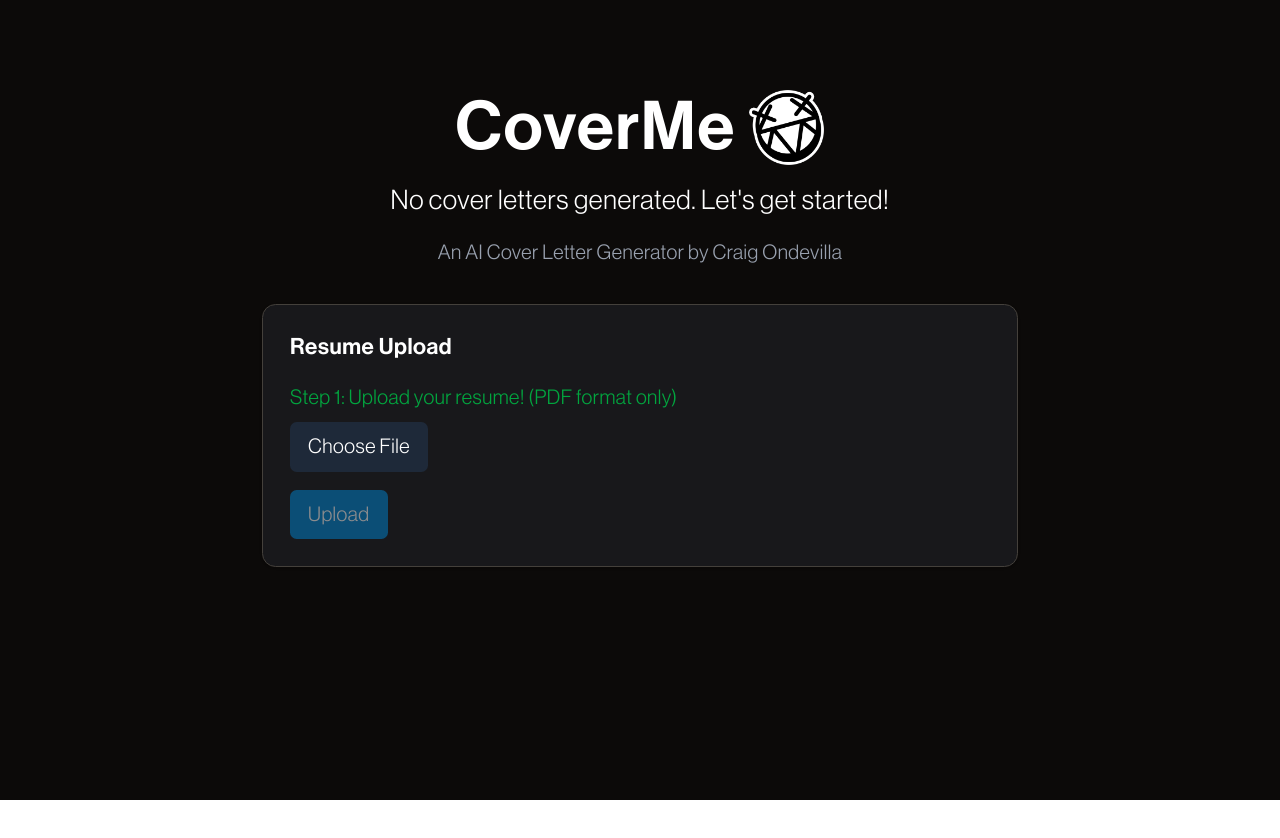
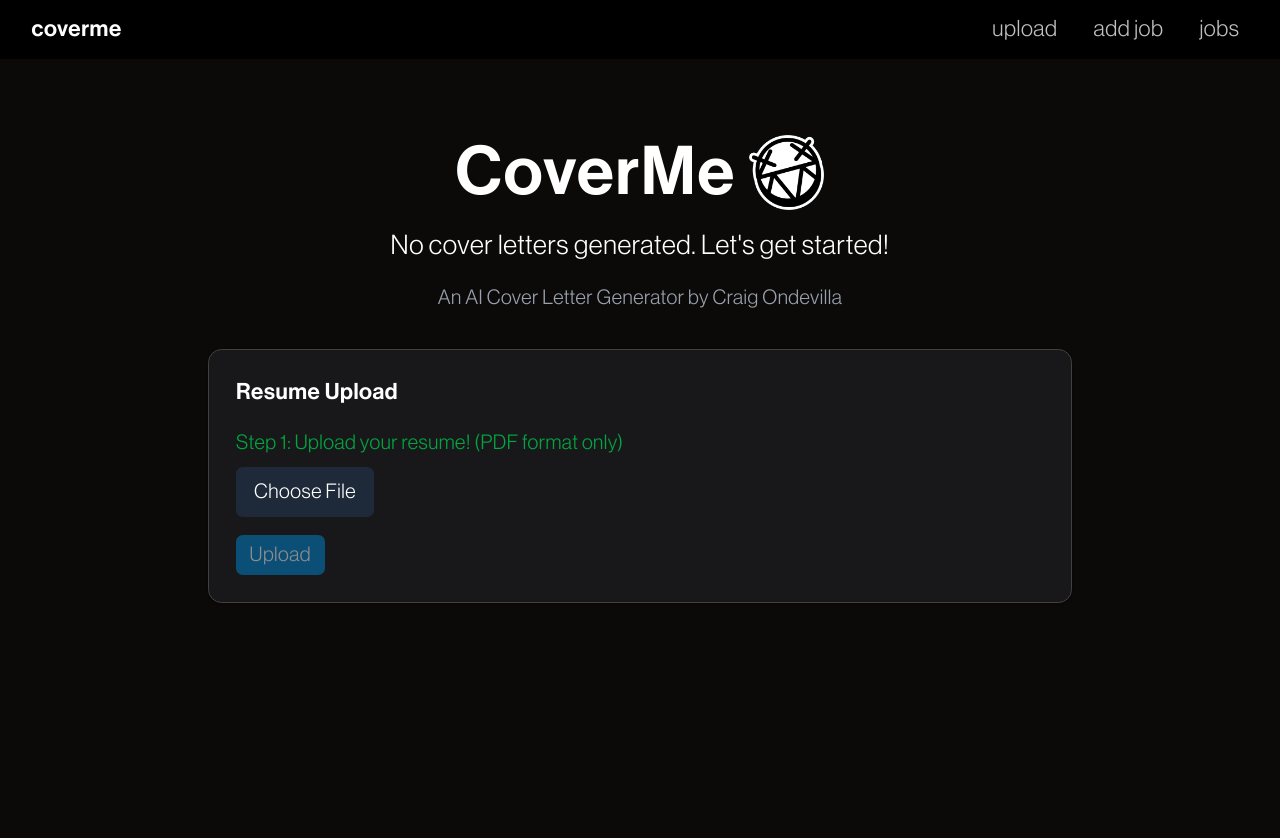
Before and after one commit to craigsterr/coverme, a Next.js app: page / in a window 1280 px wide. Shown: the top 838 px of the page. Before the commit the page ends 800 px from the top, so only its background shows below. Built offline with nearby package versions, Linux system fonts and the light colour scheme.

Commit message:
full name compatibility

```diff
--- a/app/globals.css
+++ b/app/globals.css
@@ -51,6 +51,11 @@ body {
 
 * {
   font-family: "Neue Haas Grotesk Display", sans-serif;
+  scroll-behavior: smooth;
+}
+
+.scrollbar-always {
+  overflow-y: scroll;
 }
 
 @layer base {
--- a/app/page.tsx
+++ b/app/page.tsx
@@ -6,6 +6,8 @@ import Hero from "@/components/custom/Hero";
 import Resume from "@/components/custom/Resume";
 import JobInput from "@/components/custom/JobInput";
 import JobList from "@/components/custom/JobList";
+import NavBar from "@/components/custom/NavBar";
+// import Footer from "@/components/custom/Footer";
 
 export default function Home() {
   type Job = {
@@ -20,9 +22,9 @@ export default function Home() {
   const [addNew, setAddNew] = useState<boolean>(false);
 
   const buttonStyle =
-    "px-4 py-2 bg-sky-600 text-white rounded-md hover:bg-sky-700 transition-all disabled:opacity-50 disabled:cursor-not-allowed";
+    "px-3 py-1 bg-sky-600 text-white rounded-md hover:bg-sky-700 transition-all disabled:opacity-50 disabled:cursor-not-allowed";
   const sectionCard =
-    "w-full max-w-2xl bg-zinc-900 border border-stone-700 rounded-xl p-6 shadow";
+    "w-full max-w-3xl bg-zinc-900 border border-stone-700 rounded-xl p-6 shadow";
 
   useEffect(() => {
     const savedLettersGenerated = localStorage.getItem("letters-generated");
@@ -37,6 +39,8 @@ export default function Home() {
   return (
     <>
       <Analytics />
+      <NavBar />
+      <div className="h-10"></div>
       <main className="py-20 px-4 bg-stone-950 text-white min-h-screen items-center flex flex-col">
         <Hero lettersGenerated={lettersGenerated} />
         <Resume
--- /dev/null
+++ b/components/custom/Footer.tsx
@@ -0,0 +1 @@
+export default function Footer() {}
--- a/components/custom/Hero.tsx
+++ b/components/custom/Hero.tsx
@@ -10,7 +10,7 @@ export default function Hero({ lettersGenerated }: Props) {
   return (
     <div className="max-w-4xl mx-auto text-center space-y-4">
       <div className="flex flex-row items-center justify-center gap-3">
-        <h1 className="text-6xl font-bold text-white">CoverMe</h1>
+        <h1 className="text-5xl sm:text-6xl font-bold text-white">CoverMe</h1>
         <Image width={75} height={75} src="/logo.png" alt="CoverMe Logo" />
       </div>
       {lettersGenerated ? (
--- a/components/custom/JobInput.tsx
+++ b/components/custom/JobInput.tsx
@@ -49,7 +49,10 @@ export default function JobInput({
   return (
     <>
       {summarizedText && (
-        <section className={`${sectionCard} bg-gray-900 text-white mt-8`}>
+        <section
+          id="add-job"
+          className={`${sectionCard} bg-gray-900 text-white mt-8`}
+        >
           <h2 className="text-xl font-semibold mb-4">Job Description</h2>
           <p className="mb-4 text-green-600">
             Step 3: Paste a job description you’re applying to (from LinkedIn,
--- a/components/custom/JobList.tsx
+++ b/components/custom/JobList.tsx
@@ -40,6 +40,7 @@ export default function JobList({
   );
   const [copyTexts, setCopyTexts] = useState<{ [key: number]: boolean }>({});
   const [fullName, setFullName] = useState<string>("");
+  const [fullNameInput, setFullNameInput] = useState<string>("");
 
   const handleGenerateCoverLetter = async (job: Job, index: number) => {
     if (!summarizedText) return alert("Please summarize your resume first.");
@@ -138,20 +139,15 @@ export default function JobList({
   return (
     <>
       {jobs.length != 0 && (
-        <section className={`${sectionCard} bg-gray-900 text-white mt-8`}>
+        <section
+          id="jobs"
+          className={`${sectionCard} bg-gray-900 text-white mt-8`}
+        >
           <div className="pb-5">
-            <h2 className="text-xl font-semibold mb-4">Generated Letters</h2>
+            <h2 className="text-xl font-semibold mb-4 ">Generated Letters</h2>
             <p className="mb-4 text-green-600">
               Step 4: Generate cover letters for each job!
             </p>
-            <input
-              type="text"
-              value={fullName}
-              onChange={(e) => setFullName(e.target.value)}
-              placeholder="Your full name (for PDF download)"
-              maxLength={100}
-              className="w-full mb-4 p-2 border border-gray-700 bg-gray-800 rounded-md text-sm"
-            />
             <div className="flex gap-5 sm:flex-row flex-col">
               <button
                 className={buttonStyle + "mb-4"}
@@ -167,7 +163,35 @@ export default function JobList({
               </button>
             </div>
           </div>
-          <div className="max-h-[100vh] overflow-y-auto px-10 bg-stone-950 rounded-2xl">
+          <div className="mb-5">
+            <p className="mb-4 text-yellow-600">
+              Optional: Add your full name to add as a header for your
+              downloadable cover letter PDF!
+            </p>
+            <div className="flex lg-flex-row gap-4 items-center mb-2">
+              <input
+                type="text"
+                value={fullNameInput}
+                onChange={(e) => setFullNameInput(e.target.value)}
+                placeholder="Your full name for PDF header (optional)"
+                maxLength={100}
+                className="w-[100%] sm:w-sm p-2 border border-gray-700 bg-gray-800 rounded-md text-sm"
+              />
+              <button
+                className={buttonStyle}
+                onClick={() => {
+                  setFullName(fullNameInput);
+                  setFullNameInput("");
+                }}
+              >
+                <span className="sm:hidden">Submit</span>
+                <span className="hidden sm:inline">Submit Name</span>{" "}
+              </button>
+            </div>
+            <p className="opacity-50 text-sm">Name: {fullName}</p>
+          </div>
+
+          <div className=" scrollbar-always max-h-[100vh] overflow-y-auto px-10 bg-stone-950 rounded-2xl ">
             {jobs.map((job, i) => (
               <div
                 key={i}
@@ -196,7 +220,7 @@ export default function JobList({
                       defaultValue={coverLetters[i]}
                       className="text-sm mt-4 p-3 rounded border border-gray-700 bg-gray-800 h-75 overflow-y-auto whitespace-pre-wrap"
                     ></textarea>
-                    <div className="flex justify-center gap-5">
+                    <div className="flex flex-col sm:flex-row justify-center sm:gap-5">
                       <button
                         onClick={() => {
                           copyText(coverLetters[i]);
--- /dev/null
+++ b/components/custom/NavBar.tsx
@@ -0,0 +1,77 @@
+"use client";
+import "animate.css";
+
+import { useState } from "react";
+import Link from "next/link";
+import { usePathname } from "next/navigation";
+// import Image from "next/image";
+export default function NavBar() {
+  const [isOpen, setIsOpen] = useState(false);
+  const pathname = usePathname();
+  const linkStyle = ` text-lg lg:text-xl font-medium px-2 py-1 rounded-2xl ${
+    pathname === "/contact"
+      ? "bg-gray-300 text-black"
+      : "my-auto text-white/75 bg-gray-300/0 hover:bg-white/75 transition-all duration-300 hover:text-black"
+  }`;
+
+  return (
+    <>
+      <nav className="p-2 bg-black fixed w-full mx-auto z-1">
+        <div className="flex justify-between max-w-7xl mx-auto ">
+          <div className="flex gap-2 ml-5">
+            {/* <Image
+              src={"/logo.png"}
+              alt={"logo"}
+              width={25}
+              height={50}
+              className="invert my-auto"
+            /> */}
+            <Link
+              href="#"
+              className="text-2xl lg:text-xl text-white font-bold flex items-center"
+            >
+              coverme
+            </Link>
+          </div>
+          {/* Menu toggle button - visible on small screens */}
+          <button
+            className="text-xl md:hidden bg-transparent cursor-pointer text-white"
+            onClick={() => setIsOpen(!isOpen)}
+            aria-label="Toggle menu"
+          >
+            ☰
+          </button>
+
+          {/* Navigation links */}
+          <div
+            className={`${
+              isOpen ? "flex animate__animated animate__fadeInDown" : "hidden"
+            } flex-col gap-2 mt-4 md:flex md:flex-row md:gap-4 md:mt-0 mr-5`}
+          >
+            <Link
+              href="#upload"
+              className={linkStyle}
+              onClick={() => setIsOpen(false)}
+            >
+              upload
+            </Link>
+            <Link
+              href="#add-job"
+              className={linkStyle}
+              onClick={() => setIsOpen(false)}
+            >
+              add job
+            </Link>
+            <Link
+              href="#jobs"
+              className={linkStyle}
+              onClick={() => setIsOpen(false)}
+            >
+              jobs
+            </Link>
+          </div>
+        </div>
+      </nav>
+    </>
+  );
+}
--- a/components/custom/Resume.tsx
+++ b/components/custom/Resume.tsx
@@ -110,7 +110,10 @@ export default function Resume({
   }, [fileName, parsedText, summarizedText]);
 
   return (
-    <section className={`${sectionCard} bg-gray-900 text-white mt-8`}>
+    <section
+      id="upload"
+      className={`${sectionCard} bg-gray-900 text-white mt-8`}
+    >
       <h2 className="text-xl font-semibold mb-4">Resume Upload</h2>
       <label className="block mb-2 font-medium text-green-600 highlight">
         Step 1: Upload your resume! (PDF format only)
@@ -140,7 +143,7 @@ export default function Resume({
       {parsedText && (
         <div className="mt-4 mb-4">
           <h3 className="font-semibold mb-2">Parsed Resume Text</h3>
-          <pre className="text-sm bg-gray-800 p-3 rounded max-h-60 overflow-y-auto">
+          <pre className="text-sm bg-gray-800 p-3 rounded max-h-60 overflow-y-auto whitespace-pre-wrap">
             {parsedText}
           </pre>
           <p className="text-sm text-gray-400 mt-1">
--- a/package.json
+++ b/package.json
@@ -10,6 +10,7 @@
   },
   "dependencies": {
     "@vercel/analytics": "^1.5.0",
+    "animate.css": "^4.1.1",
     "axios": "^1.10.0",
     "formidable": "^3.5.4",
     "fs": "^0.0.1-security",
```
Also changed, not shown: 1 other file (tests, documents, lock files or other folders).
